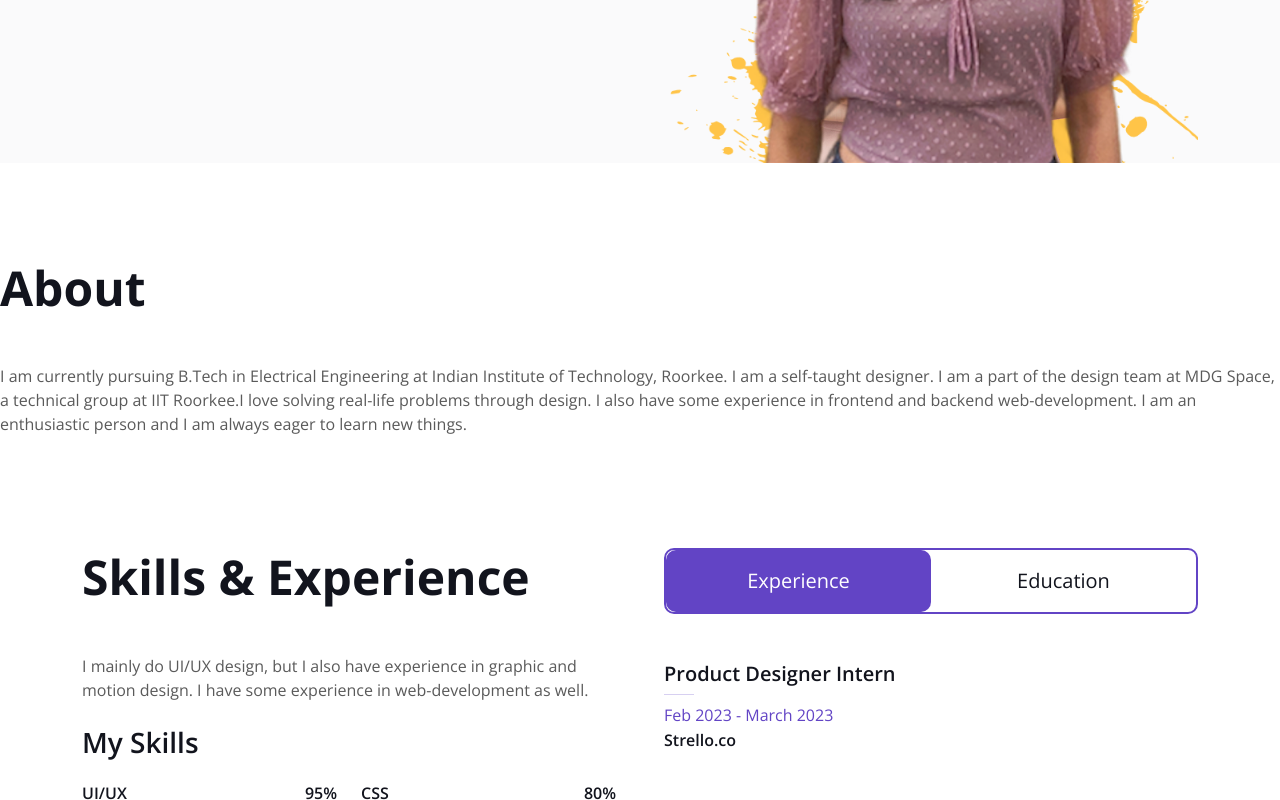
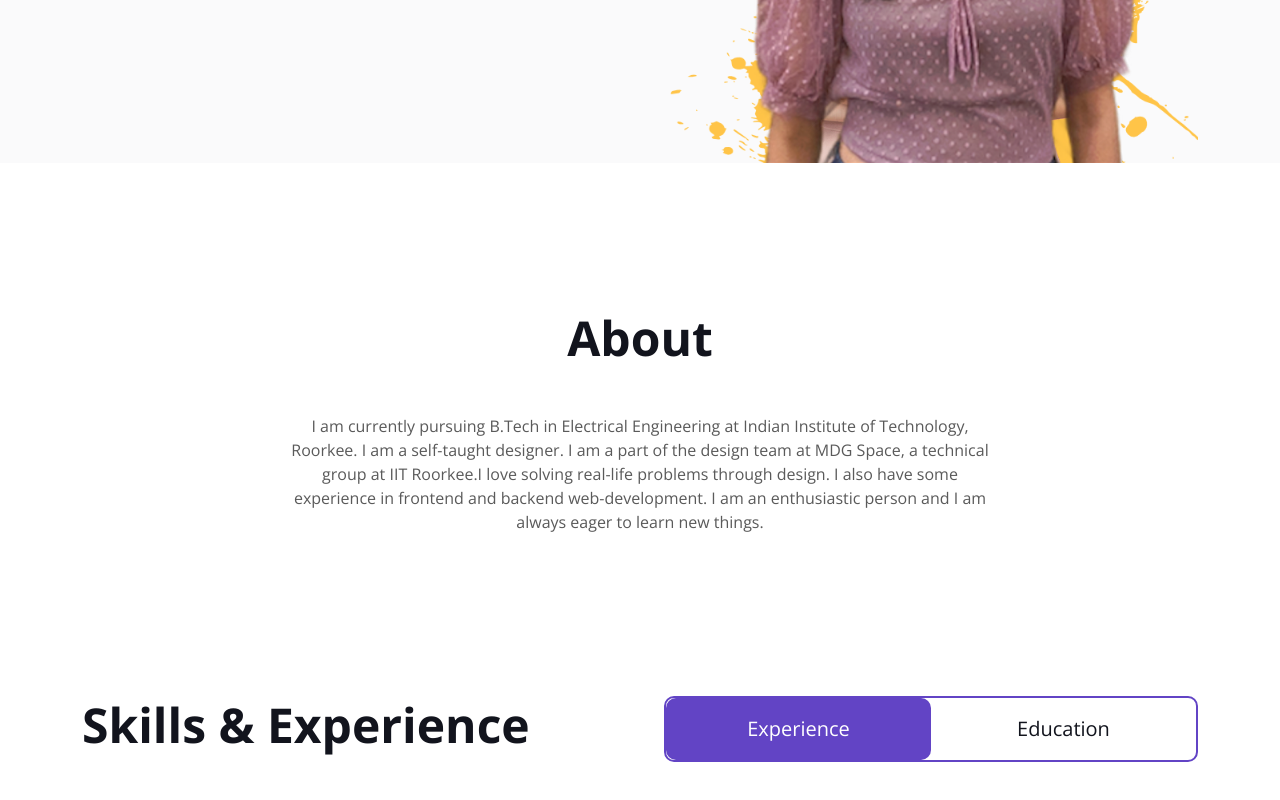
Before and after one commit to nishtha1425/portfolio, a plain HTML site: page index.html in a window 1280 px wide. Shown: the part 527-1327 px from the top of the page. Drawn offline with nearby package versions, Linux system fonts and the light colour scheme.

Commit message:
Update style.css

```diff
--- a/css/style.css
+++ b/css/style.css
@@ -429,7 +429,7 @@
     background: var(--primary);
 }
 
-#aboutContent {
+.aboutContent {
     padding-left: 280px;
     padding-right: 280px;
     padding-top: 50px;
```
